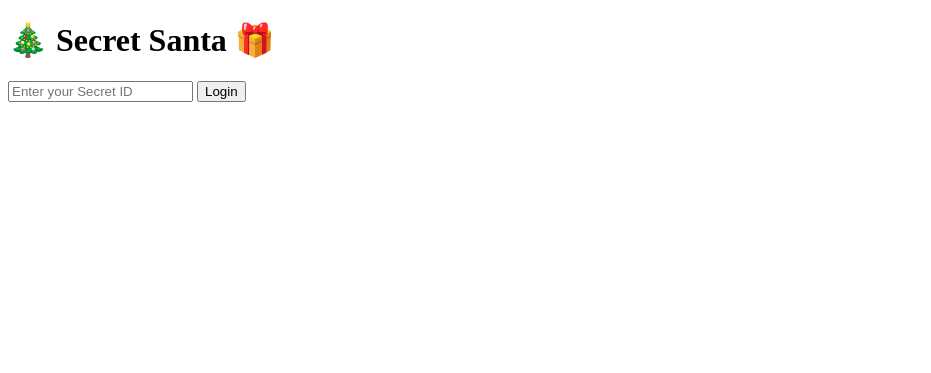
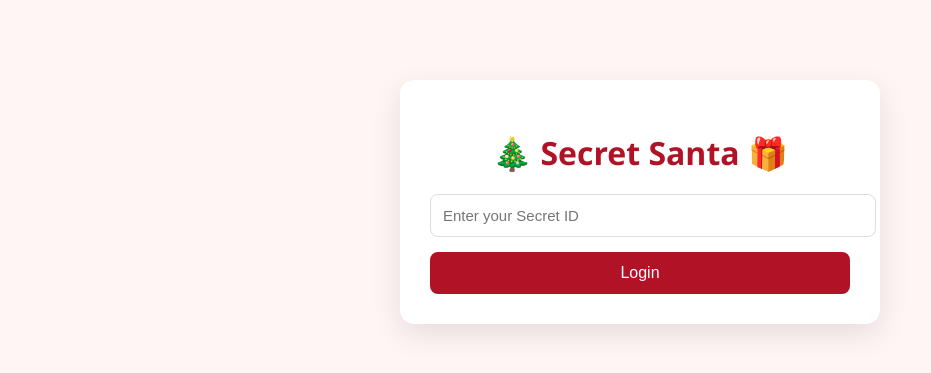
Before and after one commit to GhSho/gatty-ss, a Flask app: page / in a window 1280 px wide. Shown: the top 373 px of the page, without its empty margins (0-931 px from the left). Run offline with Flask 3, Linux system fonts and the light colour scheme.

Commit message:
Update login.html

```diff
--- a/templates/login.html
+++ b/templates/login.html
@@ -2,17 +2,22 @@
 <html>
 <head>
     <title>Secret Santa Login</title>
+    <link rel="stylesheet" href="{{ url_for('static', filename='style.css') }}">
 </head>
 <body>
+
+<div class="container">
     <h1>🎄 Secret Santa 🎁</h1>
 
     {% if error %}
-        <p style="color:red;">{{ error }}</p>
+        <div class="error">{{ error }}</div>
     {% endif %}
 
     <form method="POST">
         <input type="text" name="user_id" placeholder="Enter your Secret ID" required>
         <button type="submit">Login</button>
     </form>
+</div>
+
 </body>
 </html>
```
